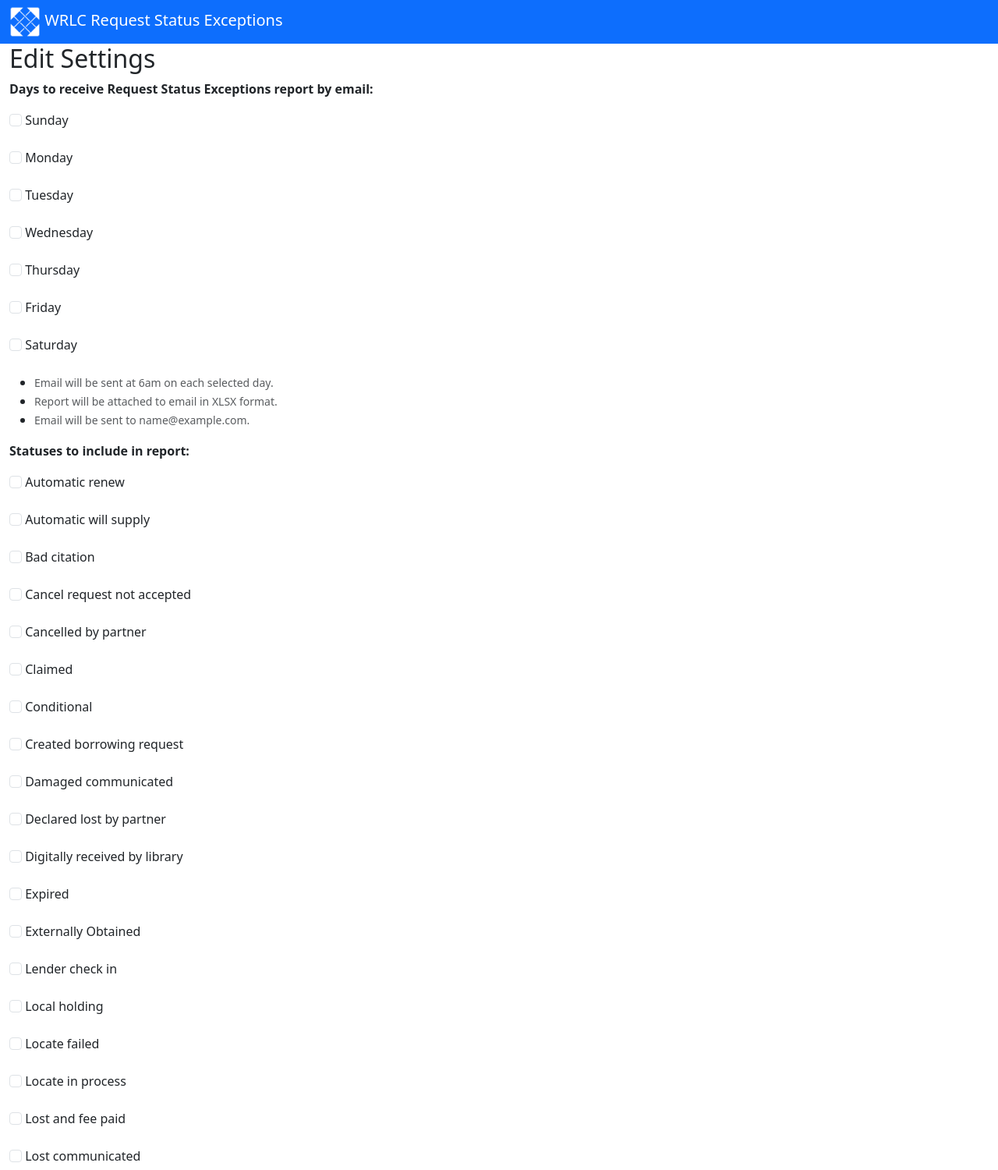
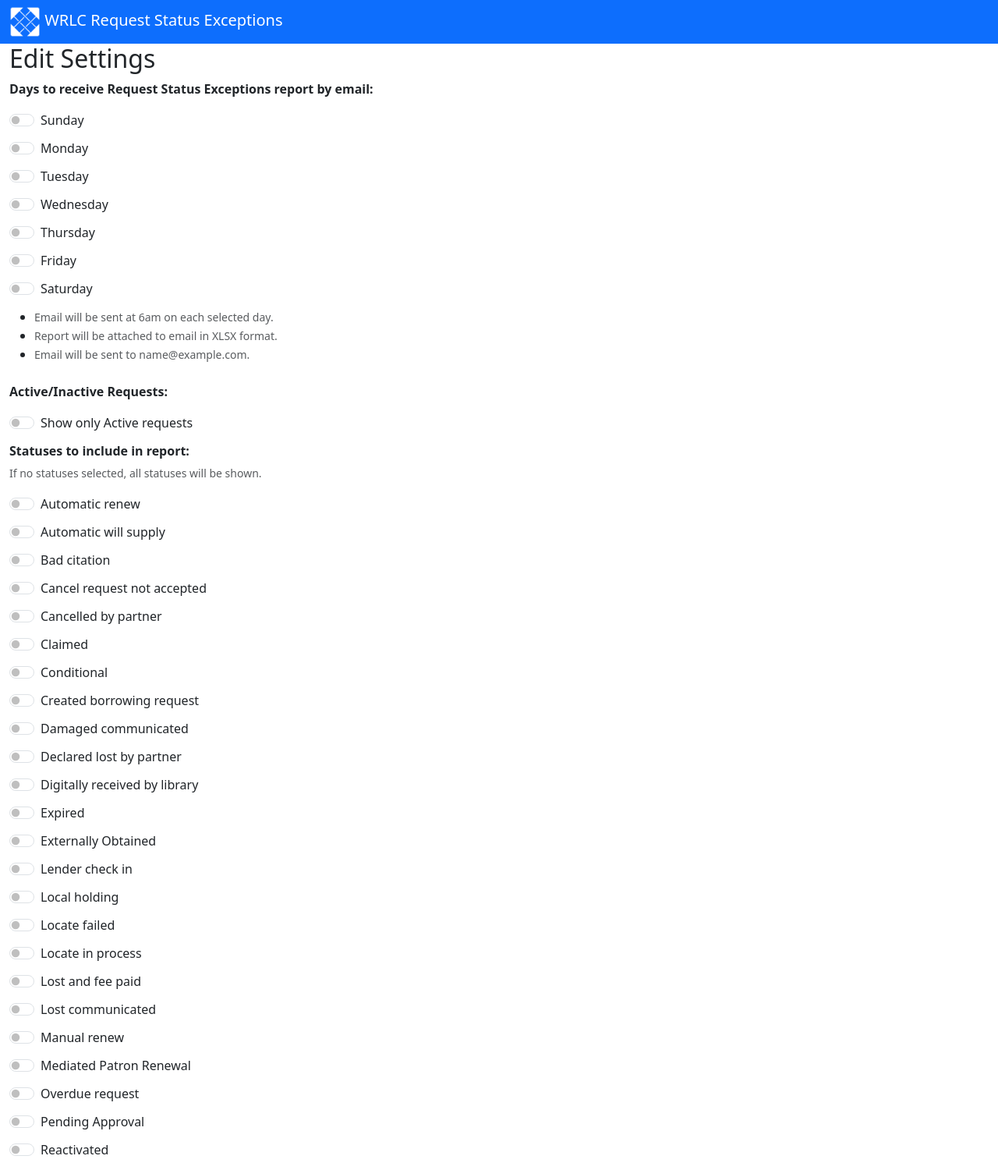
Before and after one commit to WRLC/request-exceptions-transit, a Flask app: template app/templates/settings.html in a window 1280 px wide. Shown: the top 1500 px of the page at 78% size. Run offline with Flask 3, Linux system fonts and the light colour scheme; tables that the repository leaves empty hold one stand-in row (values such as "Sample post"); the template is opened without the code that fills it: values that come from a table or form of the project are taken from there, most other values are stand-ins (such as "Sample title", 1, 10 or a date in 2020).

Commit message:
add setting for showing active requests only

```diff
--- a/app/forms/usersettingsform.py
+++ b/app/forms/usersettingsform.py
@@ -4,6 +4,7 @@ from wtforms.widgets import CheckboxInput
 from app.extensions import db
 from app.models.userday import UserDay
 from app.models.statususer import StatusUser
+from app.models.useractive import UserActive
 
 
 # User Settings form class
@@ -15,6 +16,7 @@ class UserSettingsForm(FlaskForm):
     thursday = BooleanField('Thursday', widget=CheckboxInput())
     friday = BooleanField('Friday', widget=CheckboxInput())
     saturday = BooleanField('Saturday', widget=CheckboxInput())
+    active = BooleanField('Show only Active requests', widget=CheckboxInput())
     AUTOMATIC_RENEW = BooleanField('Automatic renew', widget=CheckboxInput())
     AUTO_WILL_SUPPLY = BooleanField('Automatic will supply', widget=CheckboxInput())
     BAD_CITATION = BooleanField('Bad citation', widget=CheckboxInput())
@@ -74,6 +76,11 @@ class UserSettingsForm(FlaskForm):
                 user_day = UserDay(user=user.id, day=day[0])  # create a new user day
                 db.session.add(user_day)  # add the user day to the database
 
+        db.session.execute(db.delete(UserActive).where(UserActive.user == user.id))  # delete the user's active pref
+        if form.data['active'] is True:
+            user_active = UserActive(user=user.id, active=True)
+            db.session.add(user_active)  # add the user active to the database
+
         db.session.execute(db.delete(StatusUser).where(StatusUser.user == user.id))  # delete all the user's statuses
         reqstatuses = [
             ('AUTOMATIC_RENEW', form.data['AUTOMATIC_RENEW']),
--- a/app/static/css/style.css
+++ b/app/static/css/style.css
@@ -32,3 +32,8 @@
 .form-control#day {
     list-style: none;
 }
+
+.form-switch.col-auto .form-check-input {
+    margin-left: -2em;
+    margin-right: 0.5em;
+}
--- a/app/templates/settings.html
+++ b/app/templates/settings.html
@@ -11,7 +11,7 @@
         <div class="mb-3">
             <strong>Days to receive Request Status Exceptions report by email:</strong>
         </div>
-        <div class="mb-3">
+        <div class="mb-1 form-check form-switch">
             {% if 0 in days %}
                 {{ form.sunday(class="form-check-input", checked="checked") }}
             {% else %}
@@ -19,7 +19,7 @@
             {% endif %}
             {{ form.sunday.label(class="form-label") }}
         </div>
-        <div class="mb-3">
+        <div class="mb-1 form-check form-switch">
             {% if 1 in days %}
                 {{ form.monday(class="form-check-input", checked="checked") }}
             {% else %}
@@ -27,7 +27,7 @@
             {% endif %}
             {{ form.monday.label(class="form-label") }}
         </div>
-        <div class="mb-3">
+        <div class="mb-1 form-check form-switch">
             {% if 2 in days %}
                 {{ form.tuesday(class="form-check-input", checked="checked") }}
             {% else %}
@@ -35,7 +35,7 @@
             {% endif %}
             {{ form.tuesday.label(class="form-label") }}
         </div>
-        <div class="mb-3">
+        <div class="mb-1 form-check form-switch">
             {% if 3 in days %}
                 {{ form.wednesday(class="form-check-input", checked="checked") }}
             {% else %}
@@ -43,7 +43,7 @@
             {% endif %}
             {{ form.wednesday.label(class="form-label") }}
         </div>
-        <div class="mb-3">
+        <div class="mb-1 form-check form-switch">
             {% if 4 in days %}
                 {{ form.thursday(class="form-check-input", checked="checked") }}
             {% else %}
@@ -51,7 +51,7 @@
             {% endif %}
             {{ form.thursday.label(class="form-label") }}
         </div>
-        <div class="mb-3">
+        <div class="mb-1 form-check form-switch">
             {% if 5 in days %}
                 {{ form.friday(class="form-check-input", checked="checked") }}
             {% else %}
@@ -59,7 +59,7 @@
             {% endif %}
             {{ form.friday.label(class="form-label") }}
         </div>
-        <div class="mb-3">
+        <div class="mb-1 form-check form-switch">
             {% if 6 in days %}
                 {{ form.saturday(class="form-check-input", checked="checked") }}
             {% else %}
@@ -67,7 +67,7 @@
             {% endif %}
             {{ form.saturday.label(class="form-label") }}
         </div>
-        <div class="mb-3">
+        <div class="mb-4">
             <ul>
                 <li><small class="text-muted">Email will be sent at 6am on each selected day.</small></li>
                 <li><small class="text-muted">Report will be attached to email in XLSX format.</small></li>
@@ -75,9 +75,23 @@
             </ul>
         </div>
         <div class="mb-3">
+            <strong>Active/Inactive Requests:</strong>
+        </div>
+        <div class="mb-1 form-check form-switch">
+            {% if active == 1 %}
+                {{ form.active(class="form-check-input", checked="checked") }}
+            {% else %}
+                {{ form.active(class="form-check-input") }}
+            {% endif %}
+            {{ form.active.label(class="form-label") }}
+        </div>
+        <div class="mb-1">
             <strong>Statuses to include in report:</strong>
         </div>
         <div class="mb-3">
+            <small class="text-muted">If no statuses selected, all statuses will be shown.</small>
+        </div>
+        <div class="mb-1 form-check form-switch">
             {% if 'AUTOMATIC_RENEW' in statuses %}
                 {{ form.AUTOMATIC_RENEW(class="form-check-input", checked="checked") }}
             {% else %}
@@ -85,7 +99,7 @@
             {% endif %}
             {{ form.AUTOMATIC_RENEW.label(class="form-label") }}
         </div>
-        <div class="mb-3">
+        <div class="mb-1 form-check form-switch">
             {% if 'AUTO_WILL_SUPPLY' in statuses %}
                 {{ form.AUTO_WILL_SUPPLY(class="form-check-input", checked="checked") }}
             {% else %}
@@ -93,7 +107,7 @@
             {% endif %}
             {{ form.AUTO_WILL_SUPPLY.label(class="form-label") }}
         </div>
-        <div class="mb-3">
+        <div class="mb-1 form-check form-switch">
             {% if 'BAD_CITATION' in statuses %}
                 {{ form.BAD_CITATION(class="form-check-input", checked="checked") }}
             {% else %}
@@ -101,7 +115,7 @@
             {% endif %}
             {{ form.BAD_CITATION.label(class="form-label") }}
         </div>
-        <div class="mb-3">
+        <div class="mb-1 form-check form-switch">
             {% if 'CANCEL_NOT_ACCEPTED' in statuses %}
                 {{ form.CANCEL_NOT_ACCEPTED(class="form-check-input", checked="checked") }}
             {% else %}
@@ -109,7 +123,7 @@
             {% endif %}
             {{ form.CANCEL_NOT_ACCEPTED.label(class="form-label") }}
         </div>
-        <div class="mb-3">
+        <div class="mb-1 form-check form-switch">
             {% if 'CANCELLED' in statuses %}
                 {{ form.CANCELLED(class="form-check-input", checked="checked") }}
             {% else %}
@@ -117,7 +131,7 @@
             {% endif %}
             {{ form.CANCELLED.label(class="form-label") }}
         </div>
-        <div class="mb-3">
+        <div class="mb-1 form-check form-switch">
             {% if 'CLAIMED' in statuses %}
                 {{ form.CLAIMED(class="form-check-input", checked="checked") }}
             {% else %}
@@ -125,7 +139,7 @@
             {% endif %}
             {{ form.CLAIMED.label(class="form-label") }}
         </div>
-        <div class="mb-3">
+        <div class="mb-1 form-check form-switch">
             {% if 'CONDITIONAL' in statuses %}
                 {{ form.CONDITIONAL(class="form-check-input", checked="checked") }}
             {% else %}
@@ -133,7 +147,7 @@
             {% endif %}
             {{ form.CONDITIONAL.label(class="form-label") }}
         </div>
-        <div class="mb-3">
+        <div class="mb-1 form-check form-switch">
             {% if 'REQUEST_CREATED_BOR' in statuses %}
                 {{ form.REQUEST_CREATED_BOR(class="form-check-input", checked="checked") }}
             {% else %}
@@ -141,7 +155,7 @@
             {% endif %}
             {{ form.REQUEST_CREATED_BOR.label(class="form-label") }}
         </div>
-        <div class="mb-3">
+        <div class="mb-1 form-check form-switch">
             {% if 'DAMAGED_COMMUNICATED' in statuses %}
                 {{ form.DAMAGED_COMMUNICATED(class="form-check-input", checked="checked") }}
             {% else %}
@@ -149,7 +163,7 @@
             {% endif %}
             {{ form.DAMAGED_COMMUNICATED.label(class="form-label") }}
         </div>
-        <div class="mb-3">
+        <div class="mb-1 form-check form-switch">
             {% if 'DECLARED_LOST' in statuses %}
                 {{ form.DECLARED_LOST(class="form-check-input", checked="checked") }}
             {% else %}
@@ -157,7 +171,7 @@
             {% endif %}
             {{ form.DECLARED_LOST.label(class="form-label") }}
         </div>
-        <div class="mb-3">
+        <div class="mb-1 form-check form-switch">
             {% if 'RECEIVED_DIGITALLY' in statuses %}
                 {{ form.RECEIVED_DIGITALLY(class="form-check-input", checked="checked") }}
             {% else %}
@@ -165,7 +179,7 @@
             {% endif %}
             {{ form.RECEIVED_DIGITALLY.label(class="form-label") }}
         </div>
-        <div class="mb-3">
+        <div class="mb-1 form-check form-switch">
             {% if 'EXPIRED' in statuses %}
                 {{ form.EXPIRED(class="form-check-input", checked="checked") }}
             {% else %}
@@ -173,7 +187,7 @@
             {% endif %}
             {{ form.EXPIRED.label(class="form-label") }}
         </div>
-        <div class="mb-3">
+        <div class="mb-1 form-check form-switch">
             {% if 'EXTERNALLY_OBTAINED' in statuses %}
                 {{ form.EXTERNALLY_OBTAINED(class="form-check-input", checked="checked") }}
             {% else %}
@@ -181,7 +195,7 @@
             {% endif %}
             {{ form.EXTERNALLY_OBTAINED.label(class="form-label") }}
         </div>
-        <div class="mb-3">
+        <div class="mb-1 form-check form-switch">
             {% if 'LENDER_CHECK_IN' in statuses %}
                 {{ form.LENDER_CHECK_IN(class="form-check-input", checked="checked") }}
             {% else %}
@@ -189,7 +203,7 @@
             {% endif %}
             {{ form.LENDER_CHECK_IN.label(class="form-label") }}
         </div>
-        <div class="mb-3">
+        <div class="mb-1 form-check form-switch">
             {% if 'LOCAL_HOLDING' in statuses %}
                 {{ form.LOCAL_HOLDING(class="form-check-input", checked="checked") }}
             {% else %}
@@ -197,7 +211,7 @@
             {% endif %}
             {{ form.LOCAL_HOLDING.label(class="form-label") }}
         </div>
-        <div class="mb-3">
+        <div class="mb-1 form-check form-switch">
             {% if 'LOCATE_FAILED' in statuses %}
                 {{ form.LOCATE_FAILED(class="form-check-input", checked="checked") }}
             {% else %}
@@ -205,7 +219,7 @@
             {% endif %}
             {{ form.LOCATE_FAILED.label(class="form-label") }}
         </div>
-        <div class="mb-3">
+        <div class="mb-1 form-check form-switch">
             {% if 'LOCATE_IN_PROCESS' in statuses %}
                 {{ form.LOCATE_IN_PROCESS(class="form-check-input", checked="checked") }}
             {% else %}
@@ -213,7 +227,7 @@
             {% endif %}
             {{ form.LOCATE_IN_PROCESS.label(class="form-label") }}
         </div>
-        <div class="mb-3">
+        <div class="mb-1 form-check form-switch">
             {% if 'LOST_AND_FEE_PAID' in statuses %}
                 {{ form.LOST_AND_FEE_PAID(class="form-check-input", checked="checked") }}
             {% else %}
@@ -221,7 +235,7 @@
             {% endif %}
             {{ form.LOST_AND_FEE_PAID.label(class="form-label") }}
         </div>
-        <div class="mb-3">
+        <div class="mb-1 form-check form-switch">
             {% if 'LOST_COMMUNICATED' in statuses %}
                 {{ form.LOST_COMMUNICATED(class="form-check-input", checked="checked") }}
             {% else %}
@@ -229,7 +243,7 @@
             {% endif %}
             {{ form.LOST_COMMUNICATED.label(class="form-label") }}
         </div>
-        <div class="mb-3">
+        <div class="mb-1 form-check form-switch">
             {% if 'MANUAL_RENEW' in statuses %}
                 {{ form.MANUAL_RENEW(class="form-check-input", checked="checked") }}
             {% else %}
@@ -237,7 +251,7 @@
             {% endif %}
             {{ form.MANUAL_RENEW.label(class="form-label") }}
         </div>
-        <div class="mb-3">
+        <div class="mb-1 form-check form-switch">
             {% if 'MEDIATED_RENEWAL' in statuses %}
                 {{ form.MEDIATED_RENEWAL(class="form-check-input", checked="checked") }}
             {% else %}
@@ -245,7 +259,7 @@
             {% endif %}
             {{ form.MEDIATED_RENEWAL.label(class="form-label") }}
         </div>
-        <div class="mb-3">
+        <div class="mb-1 form-check form-switch">
             {% if 'OVERDUE_ITEM' in statuses %}
                 {{ form.OVERDUE_ITEM(class="form-check-input", checked="checked") }}
             {% else %}
@@ -253,7 +267,7 @@
             {% endif %}
             {{ form.OVERDUE_ITEM.label(class="form-label") }}
         </div>
-        <div class="mb-3">
+        <div class="mb-1 form-check form-switch">
             {% if 'PENDING_APPROVAL' in statuses %}
                 {{ form.PENDING_APPROVAL(class="form-check-input", checked="checked") }}
             {% else %}
@@ -261,7 +275,7 @@
             {% endif %}
             {{ form.PENDING_APPROVAL.label(class="form-label") }}
         </div>
-        <div class="mb-3">
+        <div class="mb-1 form-check form-switch">
             {% if 'REACTIVATED' in statuses %}
                 {{ form.REACTIVATED(class="form-check-input", checked="checked") }}
             {% else %}
@@ -269,7 +283,7 @@
             {% endif %}
             {{ form.REACTIVATED.label(class="form-label") }}
         </div>
-        <div class="mb-3">
+        <div class="mb-1 form-check form-switch">
             {% if 'READY_TO_SEND' in statuses %}
                 {{ form.READY_TO_SEND(class="form-check-input", checked="checked") }}
             {% else %}
@@ -277,7 +291,7 @@
             {% endif %}
             {{ form.READY_TO_SEND.label(class="form-label") }}
         </div>
-        <div class="mb-3">
+        <div class="mb-1 form-check form-switch">
             {% if 'RECALLED_BOR' in statuses %}
                 {{ form.RECALLED_BOR(class="form-check-input", checked="checked") }}
             {% else %}
@@ -285,7 +299,7 @@
             {% endif %}
             {{ form.RECALLED_BOR.label(class="form-label") }}
         </div>
-        <div class="mb-3">
+        <div class="mb-1 form-check form-switch">
             {% if 'REJECT' in statuses %}
                 {{ form.REJECT(class="form-check-input", checked="checked") }}
             {% else %}
@@ -293,7 +307,7 @@
             {% endif %}
             {{ form.REJECT.label(class="form-label") }}
         </div>
-        <div class="mb-3">
+        <div class="mb-1 form-check form-switch">
             {% if 'RENEW_NOT_ACCEPTED' in statuses %}
                 {{ form.RENEW_NOT_ACCEPTED(class="form-check-input", checked="checked") }}
             {% else %}
@@ -301,7 +315,7 @@
             {% endif %}
             {{ form.RENEW_NOT_ACCEPTED.label(class="form-label") }}
         </div>
-        <div class="mb-3">
+        <div class="mb-1 form-check form-switch">
             {% if 'RENEW_REQUESTED' in statuses %}
                 {{ form.RENEW_REQUESTED(class="form-check-input", checked="checked") }}
             {% else %}
@@ -309,7 +323,7 @@
             {% endif %}
             {{ form.RENEW_REQUESTED.label(class="form-label") }}
         </div>
-        <div class="mb-3">
+        <div class="mb-1 form-check form-switch">
             {% if 'RENEWED' in statuses %}
                 {{ form.RENEWED(class="form-check-input", checked="checked") }}
             {% else %}
@@ -317,7 +331,7 @@
             {% endif %}
             {{ form.RENEWED.label(class="form-label") }}
         </div>
-        <div class="mb-3">
+        <div class="mb-1 form-check form-switch">
             {% if 'DAMAGED' in statuses %}
                 {{ form.DAMAGED(class="form-check-input", checked="checked") }}
             {% else %}
@@ -325,7 +339,7 @@
             {% endif %}
             {{ form.DAMAGED.label(class="form-label") }}
         </div>
-        <div class="mb-3">
+        <div class="mb-1 form-check form-switch">
             {% if 'REPORT_LOST' in statuses %}
                 {{ form.REPORT_LOST(class="form-check-input", checked="checked") }}
             {% else %}
@@ -333,7 +347,7 @@
             {% endif %}
             {{ form.REPORT_LOST.label(class="form-label") }}
         </div>
-        <div class="mb-3">
+        <div class="mb-1 form-check form-switch">
             {% if 'REQUEST_ACCEPTED' in statuses %}
                 {{ form.REQUEST_ACCEPTED(class="form-check-input", checked="checked") }}
             {% else %}
@@ -341,7 +355,7 @@
             {% endif %}
             {{ form.REQUEST_ACCEPTED.label(class="form-label") }}
         </div>
-        <div class="mb-3">
+        <div class="mb-1 form-check form-switch">
             {% if 'REQUEST_SENT' in statuses %}
                 {{ form.REQUEST_SENT(class="form-check-input", checked="checked") }}
             {% else %}
@@ -349,7 +363,7 @@
             {% endif %}
             {{ form.REQUEST_SENT.label(class="form-label") }}
         </div>
-        <div class="mb-3">
+        <div class="mb-1 form-check form-switch">
             {% if 'RETURNED_TO_PARTNER' in statuses %}
                 {{ form.RETURNED_TO_PARTNER(class="form-check-input", checked="checked") }}
             {% else %}
@@ -357,7 +371,7 @@
             {% endif %}
             {{ form.RETURNED_TO_PARTNER.label(class="form-label") }}
         </div>
-        <div class="mb-3">
+        <div class="mb-1 form-check form-switch">
             {% if 'SHIPPED_DIGITALLY' in statuses %}
                 {{ form.SHIPPED_DIGITALLY(class="form-check-input", checked="checked") }}
             {% else %}
@@ -365,7 +379,7 @@
             {% endif %}
             {{ form.SHIPPED_DIGITALLY.label(class="form-label") }}
         </div>
-        <div class="mb-3">
+        <div class="mb-1 form-check form-switch">
             {% if 'SHIPPED_PHYSICALLY' in statuses %}
                 {{ form.SHIPPED_PHYSICALLY(class="form-check-input", checked="checked") }}
             {% else %}
@@ -373,7 +387,7 @@
             {% endif %}
             {{ form.SHIPPED_PHYSICALLY.label(class="form-label") }}
         </div>
-        <div class="mb-3">
+        <div class="mb-1 form-check form-switch">
             {% if 'CANCEL_REPLY' in statuses %}
                 {{ form.CANCEL_REPLY(class="form-check-input", checked="checked") }}
             {% else %}
@@ -381,7 +395,7 @@
             {% endif %}
             {{ form.CANCEL_REPLY.label(class="form-label") }}
         </div>
-        <div class="mb-3">
+        <div class="mb-1 form-check form-switch">
             {% if 'RECEIVE_DIGITALLY_REPLY' in statuses %}
                 {{ form.RECEIVE_DIGITALLY_REPLY(class="form-check-input", checked="checked") }}
             {% else %}
@@ -389,7 +403,7 @@
             {% endif %}
             {{ form.RECEIVE_DIGITALLY_REPLY.label(class="form-label") }}
         </div>
-        <div class="mb-3">
+        <div class="mb-1 form-check form-switch">
             {% if 'WILL_SUPPLY' in statuses %}
                 {{ form.WILL_SUPPLY(class="form-check-input", checked="checked") }}
             {% else %}
@@ -397,13 +411,6 @@
             {% endif %}
             {{ form.WILL_SUPPLY.label(class="form-label") }}
         </div>
-        <div class="mb-3">
-            <ul>
-                <li><small class="text-muted">If no statuses selected, all statuses will be shown.</small></li>
-                <li><small class="text-muted">Selected statuses will appear in both web and downloaded Excel reports.</small></li>
-                <li><small class="text-muted">All statuses will still be included in emailed Excel reports</small></li>
-            </ul>
-        </div>
         <div class="actions mb-5">
             <input type="submit" value="Update Settings"  class="btn btn-primary" />
         </div>
```
Also changed, not shown: app/models/useractive.py (added, +16 -0 lines), app/report/routes.py (+6 -1 lines), app/utils/utils.py (+85 -126 lines).
